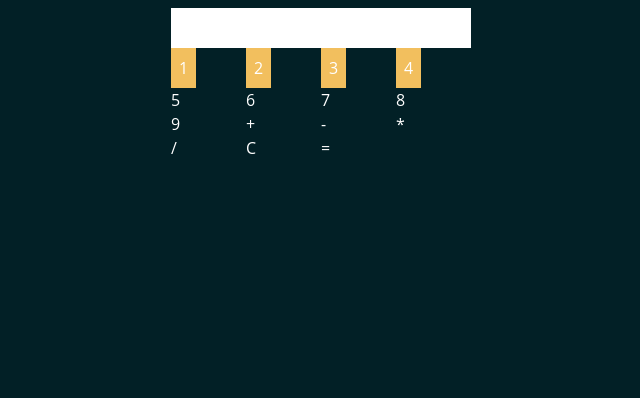
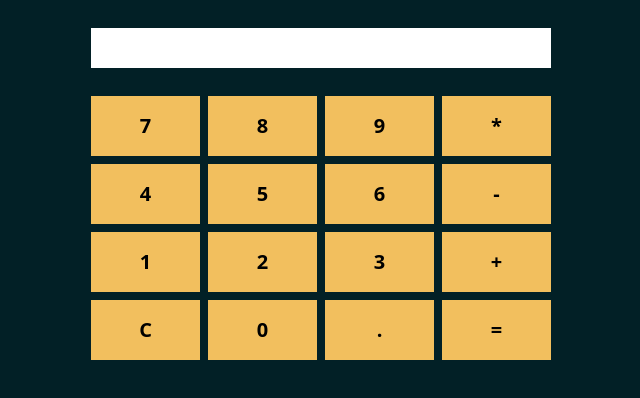
Before and after one commit to Ronaldjga/calculadora, a Next.js app: page /commonCalculator in a window 1280 px wide. Shown: the top 398 px of the page, without its empty margins (319-959 px from the left). Built offline with nearby package versions, Linux system fonts and the light colour scheme.

Commit message:
commonCalculator

```diff
--- a/pages/commonCalculator.js
+++ b/pages/commonCalculator.js
@@ -1,64 +1,99 @@
 import react, { useState } from "react"
 import { useEffect } from "react"
-import { ButtonAdd } from "../src/components/buttons"
+import { ButtonAdd, ButtonEqual, ButtonClear } from "../src/components/buttons"
 
 export default function CommonCalculatorPage() {
     const [tela, setTela] = react.useState('')
 
-
     return (
         <>
-            <div className="w-full h-full bg-darkBluePrimary flex flex-col items-center p-2">
+            <div onKeyPress={(e) => {
+                if (e.key === 'Enter') {
+                    e.preventDefault();
+                    setTela('')
+                    setTela(eval(tela))
+                }
+            }}
+                className="w-full h-full bg-darkBluePrimary flex flex-col items-center p-2">
 
-                    <table className="">
+                <div className="bg-grayPimary w-[500px] grid grid-rows-5 grid-cols-4 gap-2 p-5">
+                    <input
+                        className="min-w-[300px] h-10  p-2 bg-white text-black text-right col-span-4"
+                        value={tela}
+                        onChange={(e) => {
+                            const valor = e.target.value;
+                            setTela(valor)
+                        }}
+                    />
+                    <ButtonAdd lista={tela} add={setTela} valor="7"></ButtonAdd>
+                    <ButtonAdd lista={tela} add={setTela} valor="8"></ButtonAdd>
+                    <ButtonAdd lista={tela} add={setTela} valor="9"></ButtonAdd>
+                    <ButtonAdd lista={tela} add={setTela} valor="*"></ButtonAdd>
+
+                    <ButtonAdd lista={tela} add={setTela} valor="4"></ButtonAdd>
+                    <ButtonAdd lista={tela} add={setTela} valor="5"></ButtonAdd>
+                    <ButtonAdd lista={tela} add={setTela} valor="6"></ButtonAdd>
+                    <ButtonAdd lista={tela} add={setTela} valor="-"></ButtonAdd>
+
+                    <ButtonAdd lista={tela} add={setTela} valor="1"></ButtonAdd>
+                    <ButtonAdd lista={tela} add={setTela} valor="2"></ButtonAdd>
+                    <ButtonAdd lista={tela} add={setTela} valor="3"></ButtonAdd>
+                    <ButtonAdd lista={tela} add={setTela} valor="+"></ButtonAdd>
+
+                    <ButtonClear lista={tela} add={setTela} valor="C"></ButtonClear>
+                    <ButtonAdd lista={tela} add={setTela} valor="0"></ButtonAdd>
+                    <ButtonAdd lista={tela} add={setTela} valor="."></ButtonAdd>
+                    <ButtonEqual lista={tela} add={setTela} valor="="></ButtonEqual>
+
+
+                </div>
+
+                    {/* <table className="">
                         <thead>
                             <tr className="text-white">
                                 <td colSpan={4}>
-                                <p className="min-w-[300px] h-10  p-2 bg-white text-black flex justify-end items-center tracking-widest">
-                                    {tela}
-                                    {console.log(tela)}
-                                    </p>
+                                <input
+                                    className="min-w-[300px] h-10  p-2 bg-white text-black text-right"
+                                    value={tela}
+                                    onChange={(e) => {
+                                        const valor = e.target.value;
+                                        setTela(valor)
+                                    }}
+                                />
                                 </td>
                             </tr>
                         </thead>
                         <tbody>
 
                             <tr className="text-white">
+                                <td><ButtonAdd lista={tela} add={setTela} valor="7"></ButtonAdd></td>
+                                <td><ButtonAdd lista={tela} add={setTela} valor="8"></ButtonAdd></td>
+                                <td><ButtonAdd lista={tela} add={setTela} valor="9"></ButtonAdd></td>
+                                <td><ButtonAdd lista={tela} add={setTela} valor="*"></ButtonAdd></td>
+                            </tr>
+
+                            <tr className="text-white">
+                                <td><ButtonAdd lista={tela} add={setTela} valor="4"></ButtonAdd></td>
+                                <td><ButtonAdd lista={tela} add={setTela} valor="5"></ButtonAdd></td>
+                                <td><ButtonAdd lista={tela} add={setTela} valor="6"></ButtonAdd></td>
+                                <td><ButtonAdd lista={tela} add={setTela} valor="-"></ButtonAdd></td>
+                            </tr>
+
+                            <tr className="text-white">
                                 <td><ButtonAdd lista={tela} add={setTela} valor="1"></ButtonAdd></td>
                                 <td><ButtonAdd lista={tela} add={setTela} valor="2"></ButtonAdd></td>
                                 <td><ButtonAdd lista={tela} add={setTela} valor="3"></ButtonAdd></td>
-                                <td><ButtonAdd lista={tela} add={setTela} valor="4"></ButtonAdd></td>
+                                <td><ButtonAdd lista={tela} add={setTela} valor="+"></ButtonAdd></td>
                             </tr>
 
                             <tr className="text-white">
-                                <td>5</td>
-                                <td>6</td>
-                                <td>7</td>
-                                <td>8</td>
-                            </tr>
-
-                            <tr className="text-white">
-                                <td>9</td>
-                                <td>+</td>
-                                <td>-</td>
-                                <td>*</td>
-                            </tr>
-
-                            <tr className="text-white">
-                                <td>/</td>
-                                <td>C</td>
-                                <td>=</td>
-                                <td></td>
-                            </tr>
-
-                            <tr className="text-white">
-                                <td></td>
-                                <td></td>
-                                <td></td>
-                                <td></td>
+                                <td><ButtonClear lista={tela} add={setTela} valor="C"></ButtonClear></td>
+                                <td><ButtonAdd lista={tela} add={setTela} valor="0"></ButtonAdd></td>
+                                <td><ButtonAdd lista={tela} add={setTela} valor="."></ButtonAdd></td>
+                                <td><ButtonEqual lista={tela} add={setTela} valor="="></ButtonEqual></td>
                             </tr>
                         </tbody>
-                    </table>
+                    </table> */}
 
             </div>
         </>
--- a/src/components/buttons.js
+++ b/src/components/buttons.js
@@ -8,10 +8,43 @@ export function ButtonAdd(props) {
                 props.add(props.lista + props.valor)
                 console.log(typeof parseInt(props.lista))
             }}
-                className="p-2 bg-yelloPrimary"
+                className="w-full text-xl font-bold p-4 bg-yelloPrimary"
                 type="button">
                 {props.valor}
             </button>
         </div>
     )
+};
+
+export function ButtonEqual(props) {
+    return (
+        <div>
+            <button
+                onClick={() => {
+                    props.add('')
+                    props.add(eval(props.lista))
+                }}
+                className="w-full text-xl font-bold p-4 bg-yelloPrimary"
+                type="button">
+                {props.valor}
+
+
+            </button>
+        </div>
+    )
+};
+
+export function ButtonClear(props) {
+    return (
+        <div>
+            <button
+                onClick={() => {
+                    props.add('')
+                }}
+                className="w-full text-xl font-bold p-4 bg-yelloPrimary"
+                type="button">
+                {props.valor}
+            </button>
+        </div>
+  )
 }
```
